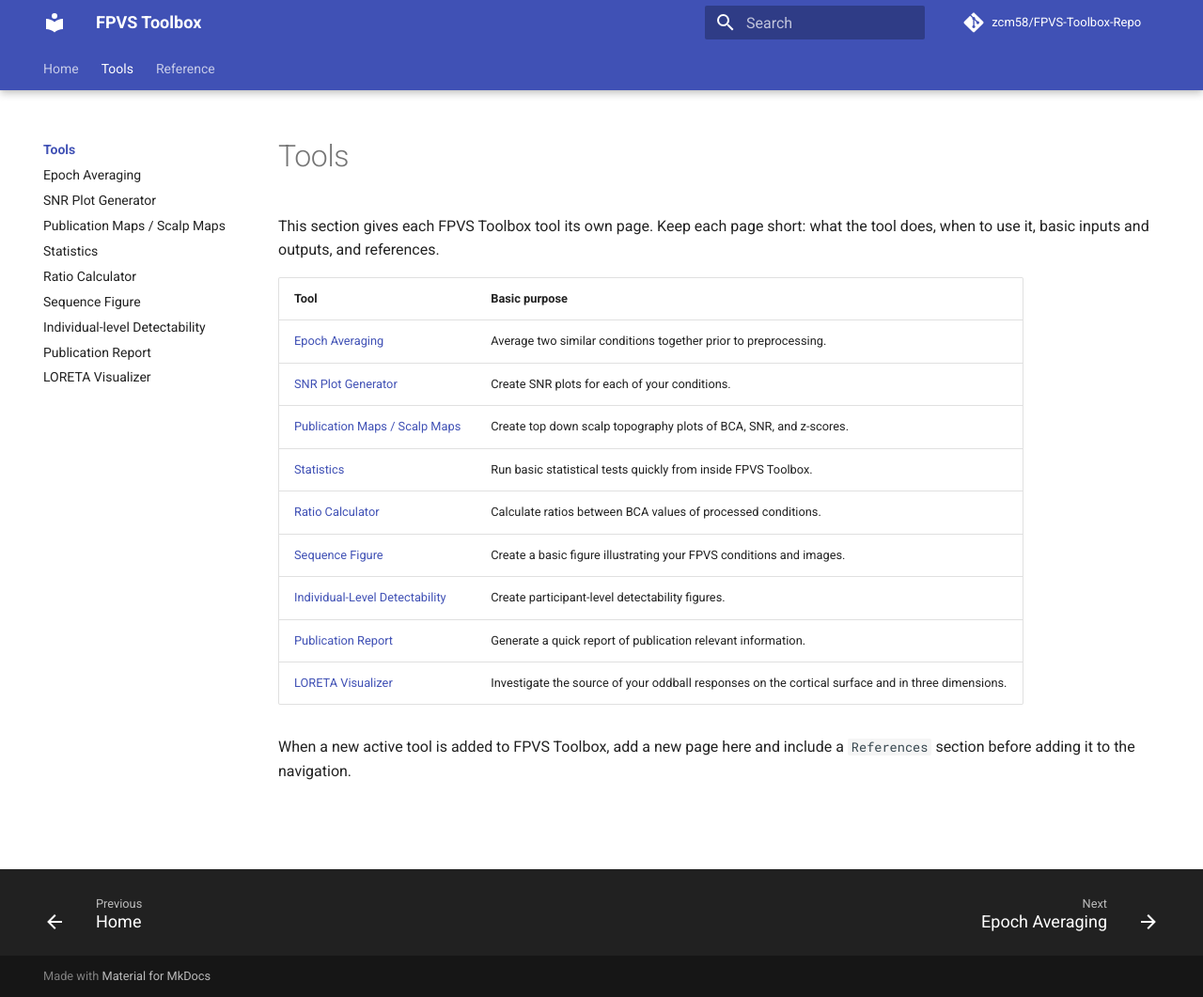
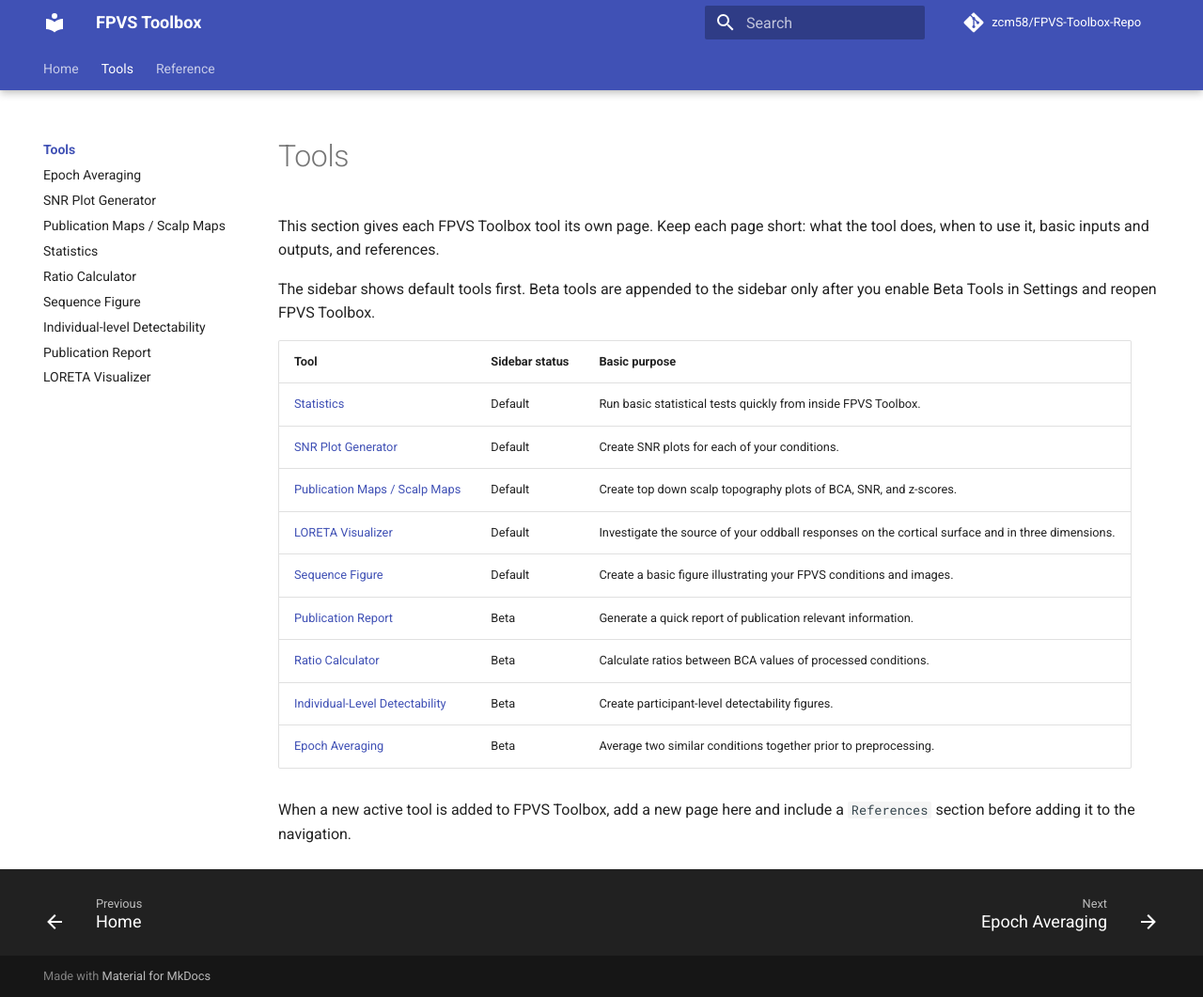
Before and after one commit to zcm58/FPVS-Toolbox-Repo, an MkDocs documentation site: the page built from docs/user/tools/index.md, in a window 1280 px wide and 1061 px high. Shown: the whole window at 94% size. Built offline with MkDocs 1.6.1 and Material for MkDocs 9.7.7, drawn with Linux system fonts in a browser that asks for light colours; comment, search, counter and statistics services are not loaded.

Commit message:
Add beta tool visibility toggle

```diff
--- a/docs/user/tools/index.md
+++ b/docs/user/tools/index.md
@@ -2,17 +2,20 @@
 
 This section gives each FPVS Toolbox tool its own page. Keep each page short: what the tool does, when to use it, basic inputs and outputs, and references.
 
-| Tool | Basic purpose                                                                                     |
-| --- |---------------------------------------------------------------------------------------------------|
-| [Epoch Averaging](epoch-averaging.md) | Average two similar conditions together prior to preprocessing.                                   |
-| [SNR Plot Generator](snr-plot-generator.md) | Create SNR plots for each of your conditions.                                                     |
-| [Publication Maps / Scalp Maps](publication-maps.md) | Create top down scalp topography plots of BCA, SNR, and z-scores.                                 |
-| [Statistics](statistics.md) | Run basic statistical tests quickly from inside FPVS Toolbox.                                     |
-| [Ratio Calculator](ratio-calculator.md) | Calculate ratios between BCA values of processed conditions.                                      |
-| [Sequence Figure](sequence-figure.md) | Create a basic figure illustrating your FPVS conditions and images.                               |
-| [Individual-Level Detectability](individual-level-detectability.md) | Create participant-level detectability figures.                                                   |
-| [Publication Report](publication-report.md) | Generate a quick report of publication relevant information.                                      |
-| [LORETA Visualizer](loreta-visualizer.md) | Investigate the source of your oddball responses on the cortical surface and in three dimensions. |
+The sidebar shows default tools first. Beta tools are appended to the sidebar
+only after you enable Beta Tools in Settings and reopen FPVS Toolbox.
+
+| Tool | Sidebar status | Basic purpose                                                                                     |
+| --- | --- |---------------------------------------------------------------------------------------------------|
+| [Statistics](statistics.md) | Default | Run basic statistical tests quickly from inside FPVS Toolbox.                                     |
+| [SNR Plot Generator](snr-plot-generator.md) | Default | Create SNR plots for each of your conditions.                                                     |
+| [Publication Maps / Scalp Maps](publication-maps.md) | Default | Create top down scalp topography plots of BCA, SNR, and z-scores.                                 |
+| [LORETA Visualizer](loreta-visualizer.md) | Default | Investigate the source of your oddball responses on the cortical surface and in three dimensions. |
+| [Sequence Figure](sequence-figure.md) | Default | Create a basic figure illustrating your FPVS conditions and images.                               |
+| [Publication Report](publication-report.md) | Beta | Generate a quick report of publication relevant information.                                      |
+| [Ratio Calculator](ratio-calculator.md) | Beta | Calculate ratios between BCA values of processed conditions.                                      |
+| [Individual-Level Detectability](individual-level-detectability.md) | Beta | Create participant-level detectability figures.                                                   |
+| [Epoch Averaging](epoch-averaging.md) | Beta | Average two similar conditions together prior to preprocessing.                                   |
 
 When a new active tool is added to FPVS Toolbox, add a new page here and include a `References` section before adding
 it to the navigation.
```
Also changed, not shown: docs/agent/architecture/gui.md (+9 -2 lines), docs/agent/exec-plans/active/publication-report-workflow.md (+9 -5 lines), docs/user/index.md (+12 -5 lines), 7 other files.
